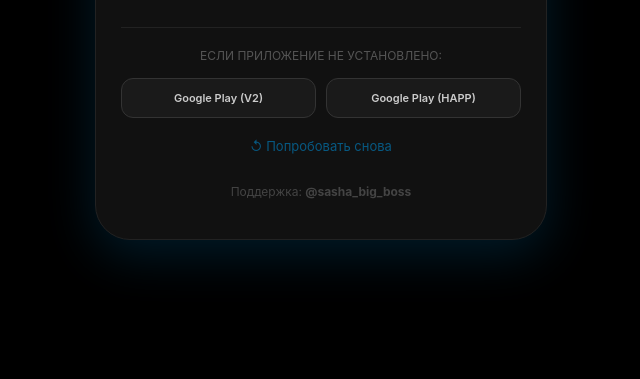
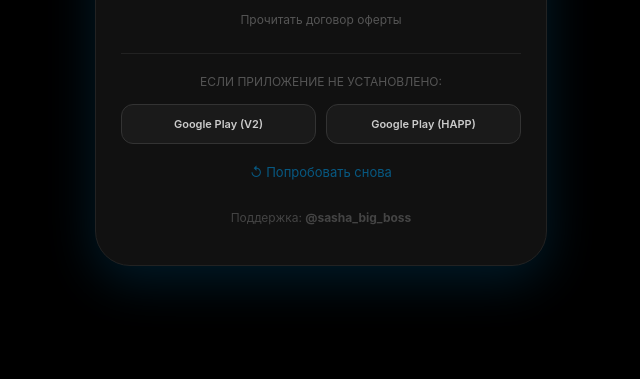
Before and after one commit to blackshoor/rzn, a plain HTML site: page index.html in a window 1280 px wide. Shown: the part 421-800 px from the top of the page, without its empty margins (319-959 px from the left). Drawn offline with Linux system fonts and the light colour scheme.

Commit message:
Update index.html

```diff
--- a/index.html
+++ b/index.html
@@ -55,11 +55,22 @@
             box-sizing: border-box;
         }
         .btn-v2ray { background: var(--primary); }
-        .btn-happ { background: var(--happ); } /* Оранжевый стиль для HAPP */
+        .btn-happ { background: var(--happ); }
         .btn:active { transform: scale(0.97); opacity: 0.8; }
 
+        /* Стиль для ссылки на оферту */
+        .oferta-link {
+            display: inline-block;
+            margin-top: 10px;
+            color: #555;
+            text-decoration: none;
+            font-size: 12px;
+            transition: color 0.2s;
+        }
+        .oferta-link:hover { color: #888; text-decoration: underline; }
+
         .store-section {
-            margin-top: 30px;
+            margin-top: 25px;
             padding-top: 20px;
             border-top: 1px solid #222;
             display: none;
@@ -99,6 +110,8 @@
     <a id="v2Btn" href="#" class="btn btn-v2ray">🚀 Добавить в V2RayTun</a>
     <a id="happBtn" href="#" class="btn btn-happ">📱 Добавить в HAPP Proxy</a>
 
+    <a href="oferta.html" class="oferta-link">Прочитать договор оферты</a>
+
     <div id="storeSection" class="store-section">
         <div class="store-title">Если приложение не установлено:</div>
         <div class="store-links" id="storeLinks"></div>
@@ -113,7 +126,6 @@
     const sub = params.get('sub');
 
     if (sub) {
-        // Установка протоколов для импорта
         document.getElementById('v2Btn').href = "v2raytun://import/" + sub;
         document.getElementById('happBtn').href = "happ://add/" + sub;
     } else {
@@ -122,22 +134,18 @@
         document.getElementById('happBtn').style.display = 'none';
     }
 
-    // Детектор ОС и ссылки на маркеты
     const userAgent = navigator.userAgent || navigator.vendor || window.opera;
     const storeSection = document.getElementById('storeSection');
     const storeLinks = document.getElementById('storeLinks');
 
-    // Показываем ссылки на установку через 2 секунды
     setTimeout(() => { storeSection.style.display = 'block'; }, 2000);
 
     if (/iPad|iPhone|iPod/.test(userAgent) && !window.MSStream) {
-        // Ссылки для iOS
         storeLinks.innerHTML = `
             <a href="https://apps.apple.com/ru/app/v2raytun/id6470773935" class="store-btn" target="_blank">App Store (V2)</a>
             <a href="https://apps.apple.com/ru/app/happ-proxy/id6474143422" class="store-btn" target="_blank">App Store (HAPP)</a>
         `;
     } else {
-        // Ссылки для Android (HAPP обычно ставится через APK или Play Store, если доступен)
         storeLinks.innerHTML = `
             <a href="https://play.google.com/store/apps/details?id=com.v2raytun.android" class="store-btn" target="_blank">Google Play (V2)</a>
             <a href="https://play.google.com/store/apps/details?id=com.happ.proxy" class="store-btn" target="_blank">Google Play (HAPP)</a>
```
